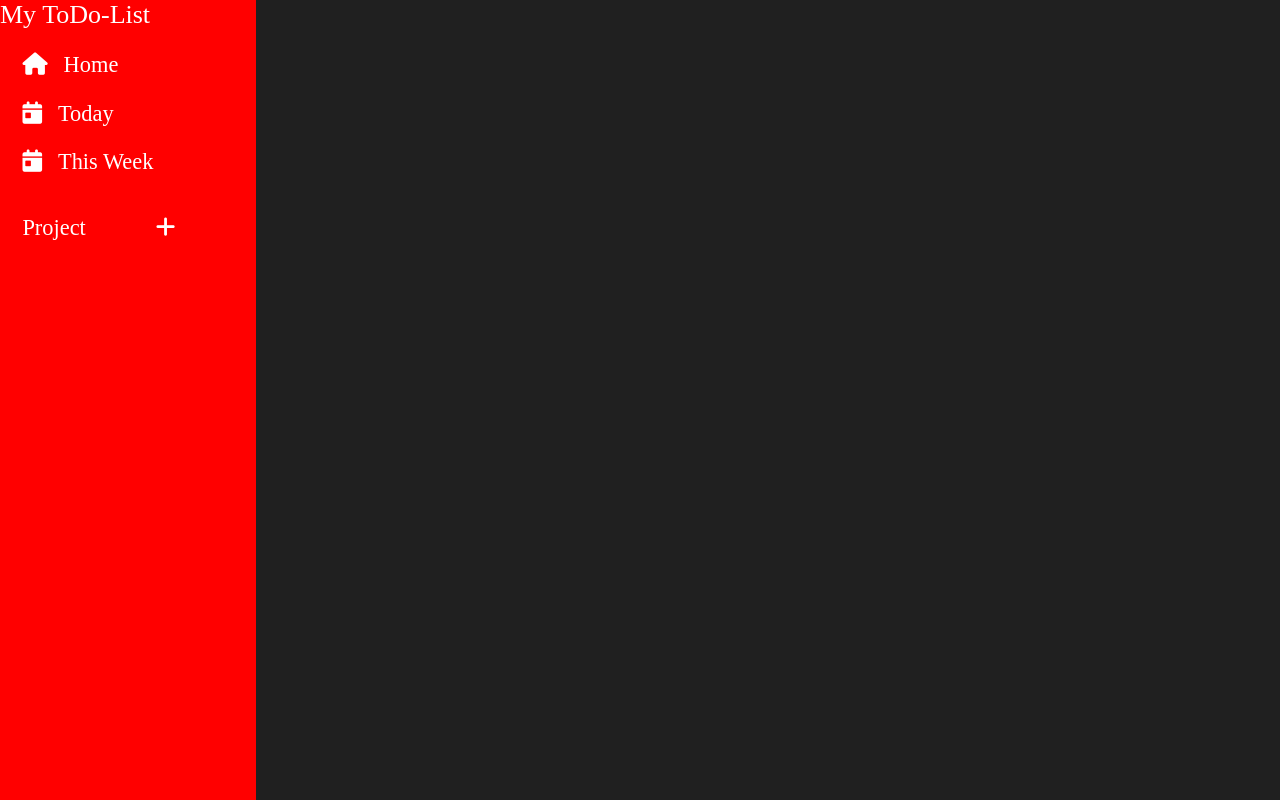
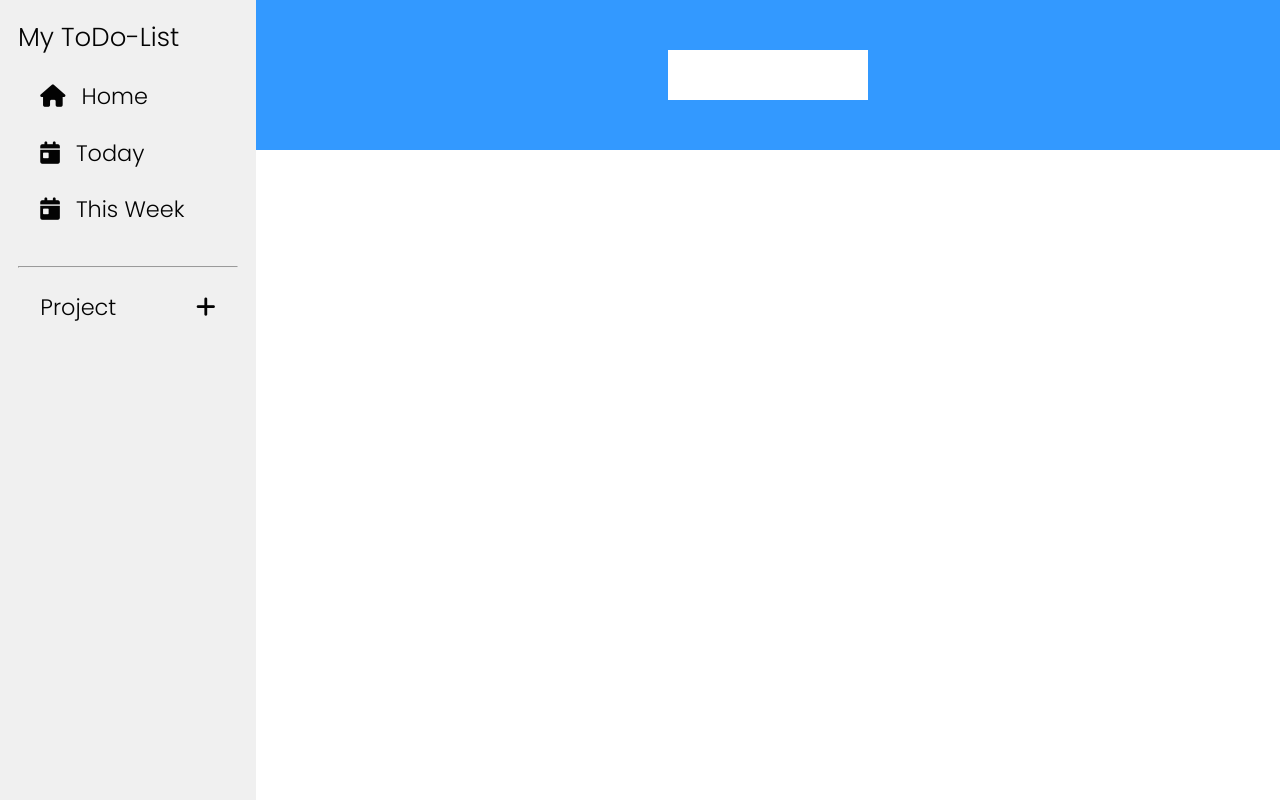
Before and after one commit to thatboikham/todo-list, a website built with webpack: page src/index.html in a window 1280 px wide. Built offline with nearby package versions, Linux system fonts and the light colour scheme.

Commit message:
styling: changed page color

```diff
--- a/src/index.html
+++ b/src/index.html
@@ -5,6 +5,10 @@
     <meta name="viewport" content="width=device-width, initial-scale=1.0">
     <script src="https://kit.fontawesome.com/d005163ee0.js" crossorigin="anonymous" defer></script>
     <link rel="stylesheet" href="style.css">
+    <link rel="preconnect" href="https://fonts.googleapis.com">
+    <link rel="preconnect" href="https://fonts.gstatic.com" crossorigin>
+    <link href="https://fonts.googleapis.com/css2?family=Poppins:ital,wght@0,100;0,200;0,300;0,400;0,500;0,600;0,700;0,800;0,900;1,100;1,200;1,300;1,400;1,500;1,600;1,700;1,800;1,900&display=swap" rel="stylesheet">
+
     <title>todo-list</title>
 </head>
 <body>
@@ -25,6 +29,7 @@
                     <div class="week">This Week</div>
                 </div>
             </div>
+            <hr>
             <div class="projects-div">
                 <div class="addProject">
                     <div class="project-header">Project</div>
--- a/src/style.css
+++ b/src/style.css
@@ -2,17 +2,22 @@
     padding: 0;
     margin: 0px;
     box-sizing: border-box;
+    font-family: "Poppins", sans-serif;
 }
 .container{
     height: 100vh;
-    background-color:  #202020;
+    background-color:  #ffffff;
     color: #ffffff;
     display: grid;
     grid-template-columns: 1fr 4fr;
     font-size: 1.4em;
 }
 .sidebar{
-    background-color: red;
+    background-color: rgb(240, 240, 240, 100);
+    padding: 0.8em;
+    color: #030303;
+    font-weight: 300;
+    font-style: normal;
 }
 .logo{
     font-size: clamp(20px, 4vw, 26px);
@@ -27,5 +32,21 @@
     margin: 1em;
 }
 .addProject{
-    gap: 70px;
+    justify-content: space-between;
 }
+.main{
+    display: grid;
+    grid-template-rows: 150px 1fr;
+}
+.title{
+    background-color: #3399ff;
+    text-align: center;
+    display: flex;
+    justify-content: center;
+}
+.project-title {
+    width: 200px;
+    background-color: white;
+    height: 50px;
+    align-self: center;
+}
```
